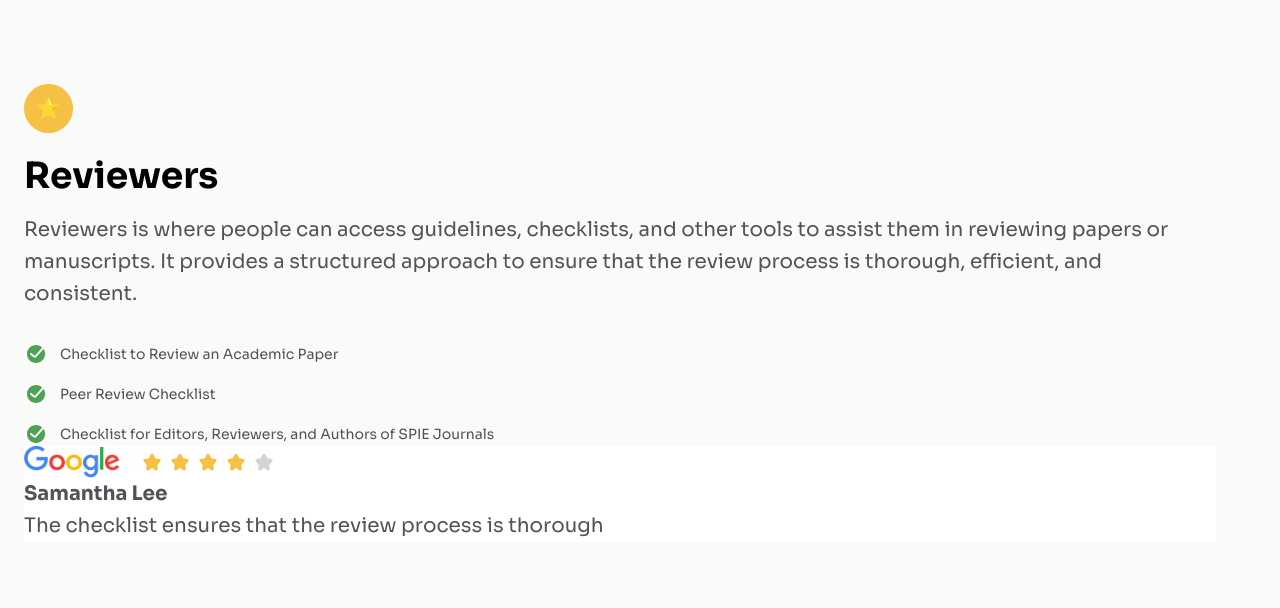
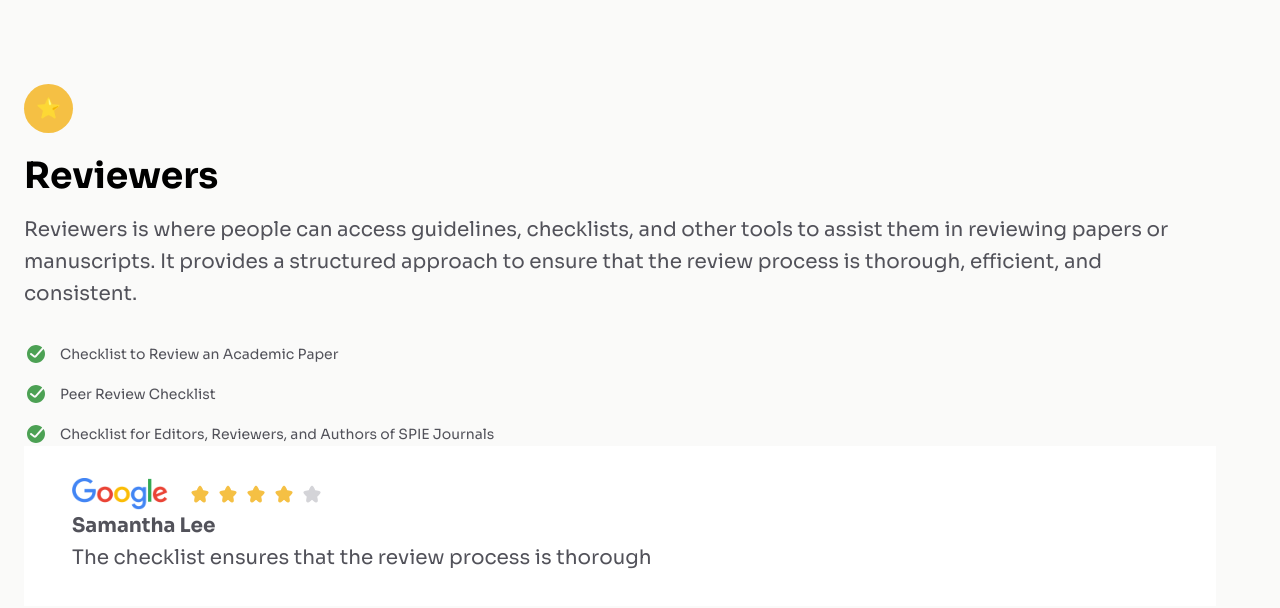
Before and after one commit to Sephydev/testimonial-page, a plain HTML site: page index.html in a window 1280 px wide. Drawn offline with Linux system fonts and the light colour scheme.

Commit message:
Adjust padding of commentary

```diff
--- a/styles.css
+++ b/styles.css
@@ -49,6 +49,7 @@ li {
 
 .commentary {
     background-color: #FFFFFF;
+    padding: 2rem 3rem;
 }
 
 .flex {
```
